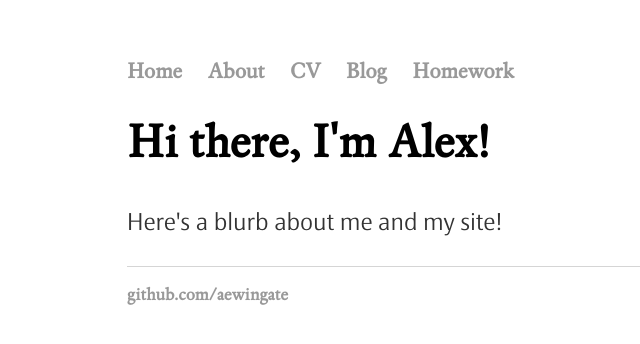
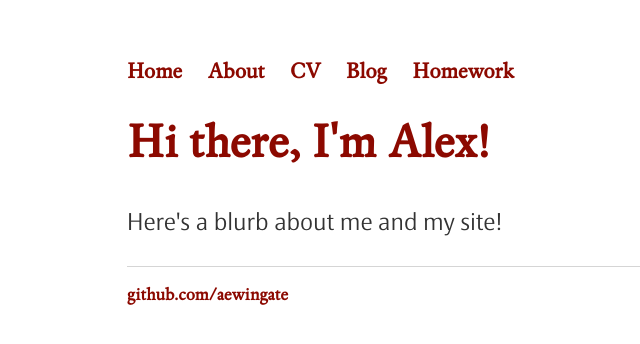
Before and after one commit to aewingate/aewingate.github.io, a Jekyll site: the page built from index.html, in a window 1280 px wide. Shown: the top 344 px of the page, without its empty margins (65-705 px from the left). Built offline with Jekyll 4.4.1, drawn with Linux system fonts in a browser that asks for light colours.

Commit message:
Update main.css

```diff
--- a/css/main.css
+++ b/css/main.css
@@ -25,14 +25,28 @@ nav ul li, footer ul li {
 a {
     text-decoration: none;
     color: #999;
+    color: #8c0900;
 }
 a:hover {
     text-decoration: underline;
-    color: #8c0900;
+    color: #080080;
 }
 h1 {
     font-size: 3em;
     font-family:'EspinosaNovaReg', 'Garamond', 'Serif';
+    color: #8c0900;
+}
+
+h2 {
+    font-size: 2.5em;
+    font-family:'EspinosaNovaReg', 'Garamond', 'Serif';
+    color: #8c0900;
+}
+
+h3 {
+    font-size: 2em;
+    font-family:'EspinosaNovaReg', 'Garamond', 'Serif';
+    color: #8c0900;
 }
 p {
     font-size: 1.5em;
```
